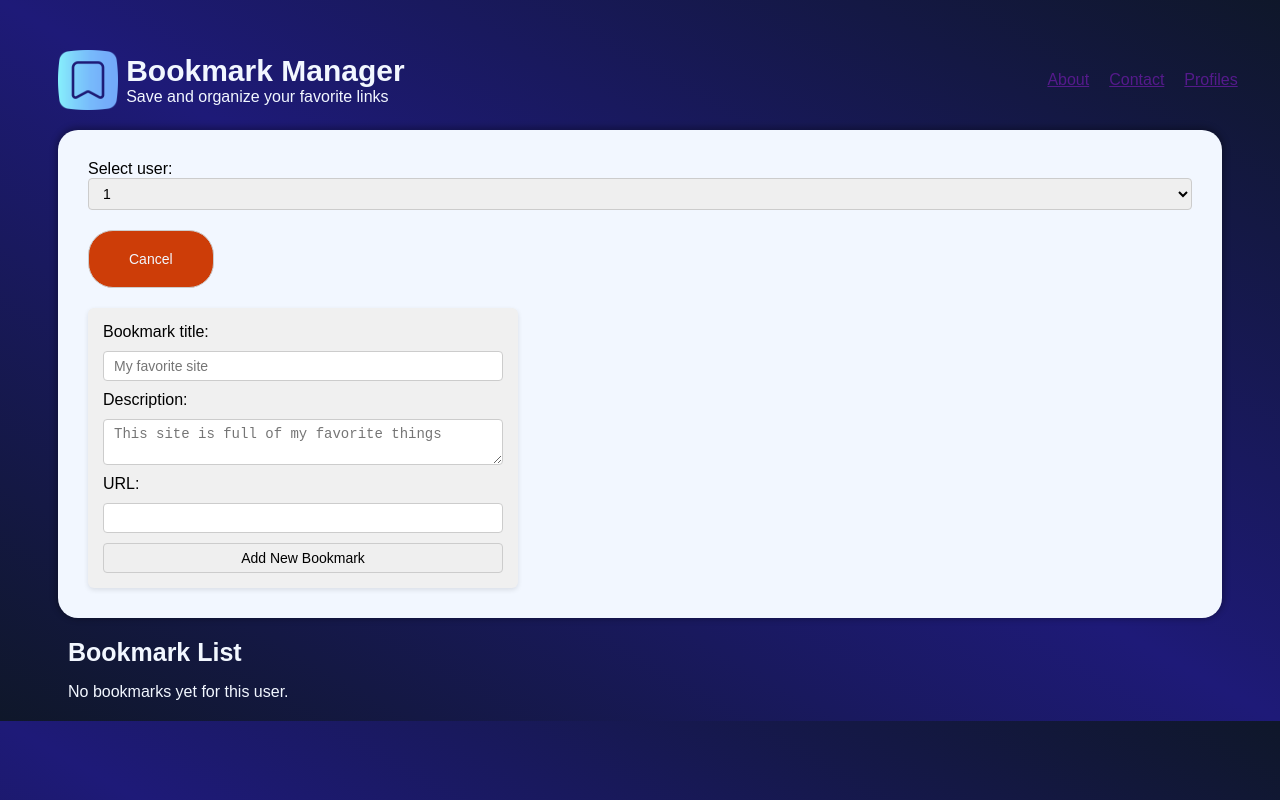
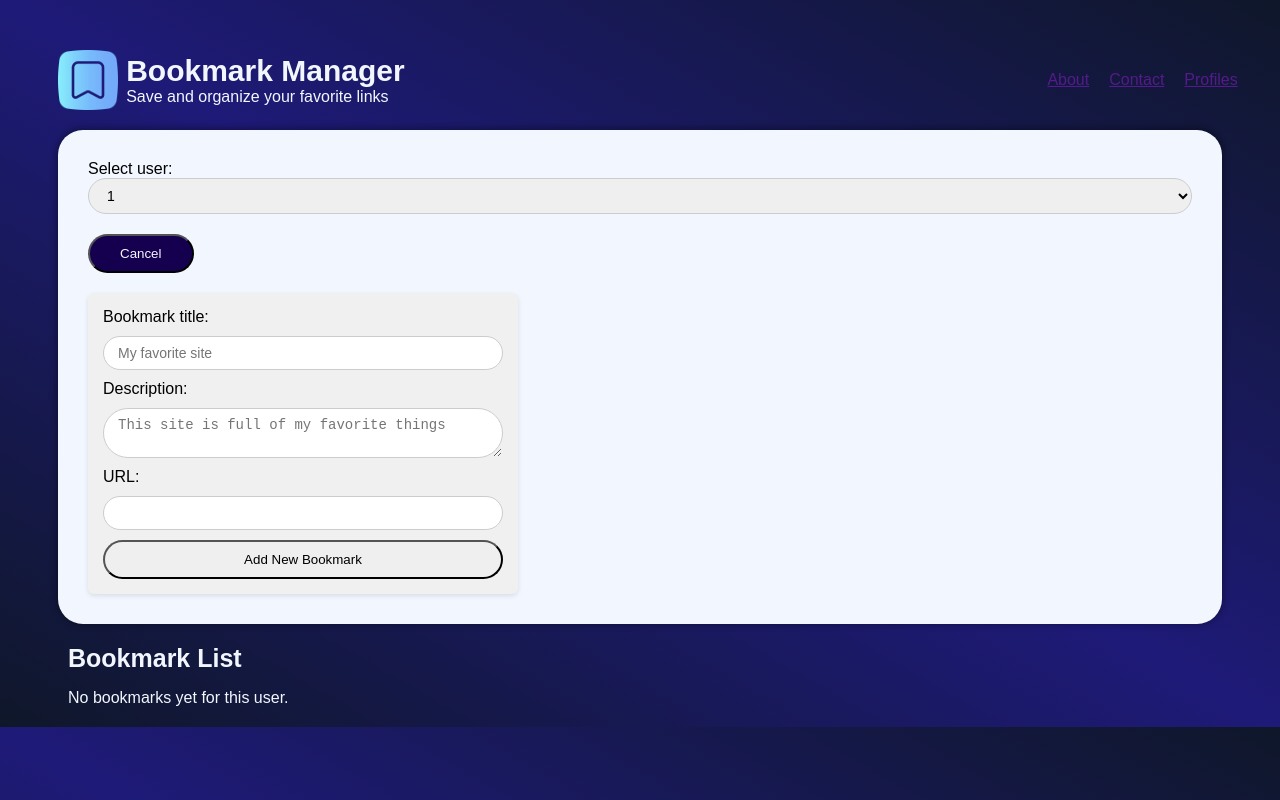
Before and after one commit to aliciawt/MC2026-Piscine-Shared-Bookmarks, a website with bundled scripts: page index.html in a window 1280 px wide. Both pictures are taken after a click on the button "Add Bookmark". Built offline with nearby package versions, Linux system fonts and the light colour scheme.

Commit message:
Added root for css and some styles for buttons and forms.

```diff
--- a/styles.css
+++ b/styles.css
@@ -1,9 +1,13 @@
 :root {
   --font-family: Arial, sans-serif;
-  --title-color: linear-gradient(to right, #0e7490, #3b82f6, #4f46e5);
+  --title-color: rgba(30, 28, 128, 0.77);
   --background: linear-gradient(to bottom left, #0f172a, #1e1a78, #0f172a);
+  --button-color: #150050;
+  --border-radius: 25px;
+  --border-radius-form: 6px;
   --color-dark: black;
   --color-light: #f2f7ff;
+  --color-light-secondary: #fcfdff;
   --title-boxes-margin: 50px;
   --webkit-shadow: 0px -1px 6px 2px rgba(0, 0, 0, 0.29);
   --box-shadow: 0px -1px 6px 2px rgba(0, 0, 0, 0.29);
@@ -57,7 +61,7 @@ body {
   margin-bottom: 0;
   padding: 30px;
   width: auto;
-  border-radius: var(--size-20);
+  border-radius: var(--border-radius);
 }
 
 .navigation {
@@ -90,40 +94,37 @@ form.block {
   gap: 10px;
   padding: 15px;
   background-color: #f0f0f0;
-  border-radius: 6px;
+  border-radius: var(--border-radius-form);
   box-shadow: 0 2px 5px rgba(0, 0, 0, 0.1);
 }
 
 input,
 textarea,
-select,
-button {
-  padding: 6px 10px;
+select {
+  padding: 8px 14px;
   font-size: 14px;
   border: 1px solid #ccc;
-  border-radius: 4px;
+  border-radius: var(--border-radius);
 }
 
-button:hover {
+button {
+  border-radius: var(--border-radius);
+  padding: 10px 10px;
+}
+
+button:hover,
+#create-bookmark-button:hover {
   background-color: lightgrey;
   cursor: pointer;
 }
 
 #create-bookmark-button {
-  background-color: rgb(205, 61, 8);
+  background: var(--button-color);
   color: var(--color-light);
   margin: var(--size-20);
   margin-left: 0;
-  padding: 20px 40px;
-  border-radius: 25px;
-}
-
-.gradient-text {
-  background-image: linear-gradient(to right, #1d4ed8, #1e40af, #fe3b00);
-  -webkit-background-clip: text;
-  background-clip: text;
-  color: transparent;
-  -webkit-text-fill-color: transparent;
+  padding: 10px 30px;
+  border-radius: var(--border-radius);
 }
 
 #bookmark-list {
@@ -135,10 +136,17 @@ button:hover {
 .bookmark-card {
   padding: var(--size-20);
   margin-top: 20px;
-  border-radius: 20px;
+  border-radius: var(--border-radius);
   background-color: var(--color-light);
+  color: var(--color-dark);
 }
 
 label {
   color: var(--color-dark);
 }
+
+.copy-bookmark,
+.like-bookmark {
+  color: var(--color-light);
+  background-color: var(--button-color);
+}
```
